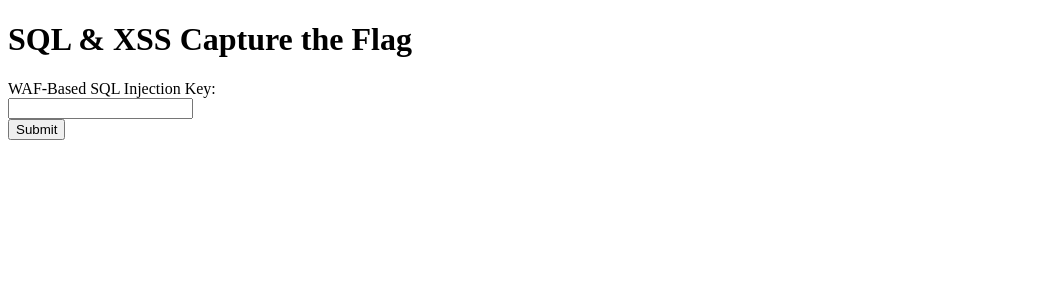
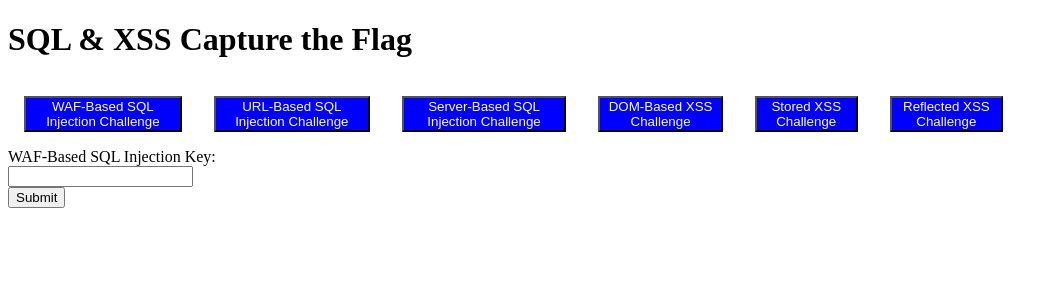
Before and after one commit to AidanJScott/DOM-XSS-CSC-544, a PHP site: page /ctf.php in a window 1280 px wide. Shown: the top 300 px of the page, without its empty margins (0-1058 px from the left). Run offline with PHP 8.4, Linux system fonts and the light colour scheme.

Commit message:
added buttons that lead to each flag

```diff
--- a/app/ctf.php
+++ b/app/ctf.php
@@ -3,10 +3,31 @@
 <head>
     <meta charset="UTF-8">
     <title>CSC 544</title>
+    <style>
+        #buttons{
+            display: flex;
+            width: 80%;
+        }
+        #buttons button{
+            background-color: blue;
+            color: white;
+            margin: 1rem;
+        }
+        #buttons button:hover{
+            opacity: 0.7;
+        }
+    </style>
 </head>
 <body>
     <h1>SQL & XSS Capture the Flag</h1>
-
+    <div id="buttons">
+        <button onclick="location.href='wafbased.php'">WAF-Based SQL Injection Challenge</button>
+        <button onclick="location.href='URLbased.php'">URL-Based SQL Injection Challenge</button>
+        <button onclick="location.href='serverbased.php'">Server-Based SQL Injection Challenge</button>
+        <button onclick="location.href='domxss.php'">DOM-Based XSS Challenge</button>
+        <button onclick="location.href='storedxss.php'">Stored XSS Challenge</button>
+        <button onclick="location.href='reflectedxss.php'">Reflected XSS Challenge</button>
+    </div>
     <form action="ctf.php" method="post">
         <div>
             <label for="sqlwaf">WAF-Based SQL Injection Key:</label><br>
@@ -15,6 +36,7 @@
         <div>
             <button type="submit">Submit</button>
         </div>
+
     </form>
 
 
```
